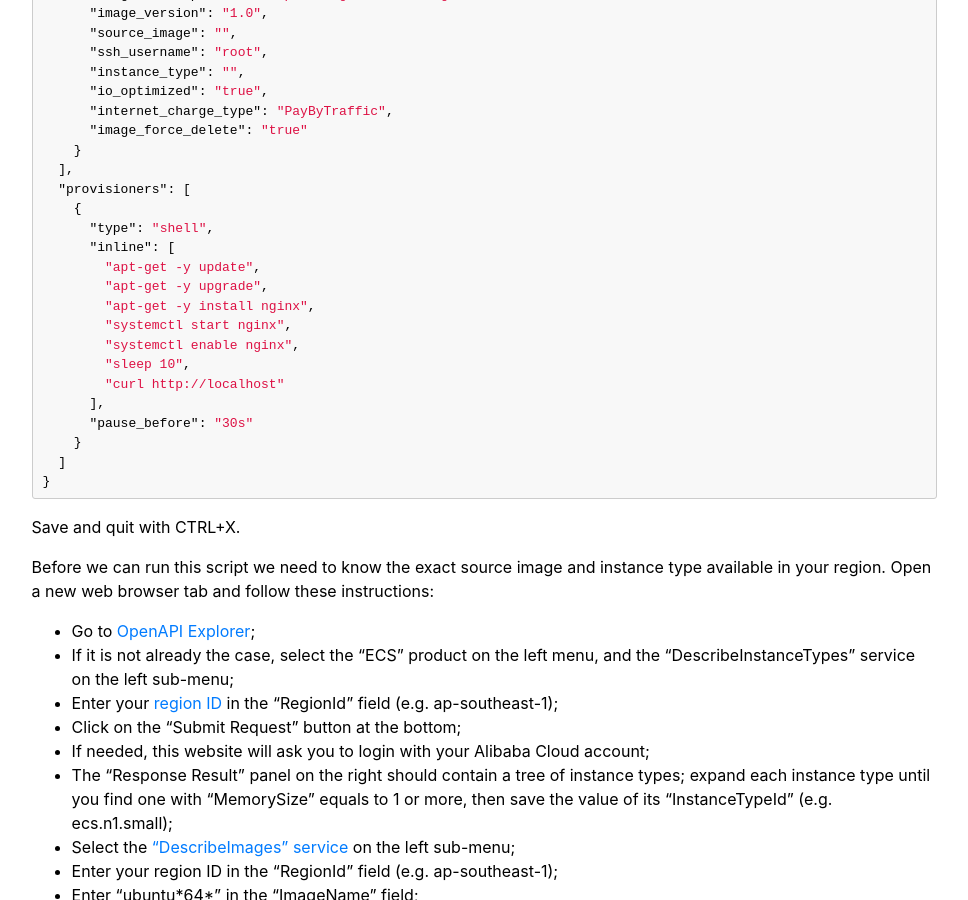
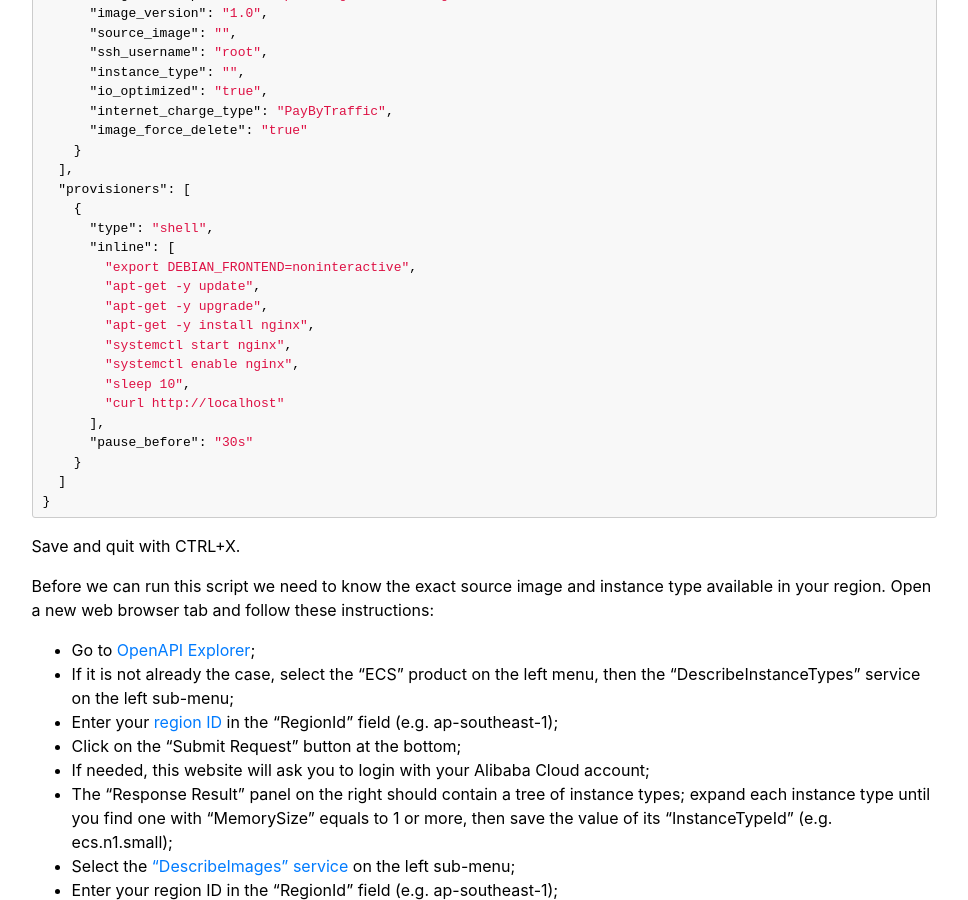
Before and after one commit to alibabacloud-howto/devops, a Jekyll site: the page built from tutorials/devops_for_small_to_medium_web_applications/part_04_continuous_delivery.md, in a window 1280 px wide and 900 px high, scrolled down 8986 px. Shown: the whole window, without its empty margins (266-1234 px from the left). Built offline with Jekyll 4.4.1, drawn with Linux system fonts in a browser that asks for light colours; our own code applies the rules of GitHub Pages for plain Markdown files; some of the changed text lies outside the part shown.

Commit message:
Improve the "VM image generation with Packer" section.

```diff
--- a/tutorials/devops_for_small_to_medium_web_applications/part_04_continuous_delivery.md
+++ b/tutorials/devops_for_small_to_medium_web_applications/part_04_continuous_delivery.md
@@ -385,6 +385,7 @@ Copy the following content into your script:
     {
       "type": "shell",
       "inline": [
+        "export DEBIAN_FRONTEND=noninteractive",
         "apt-get -y update",
         "apt-get -y upgrade",
         "apt-get -y install nginx",
@@ -403,7 +404,7 @@ Save and quit with CTRL+X.
 Before we can run this script we need to know the exact source image and instance type available in your region. Open
 a new web browser tab and follow these instructions:
 * Go to [OpenAPI Explorer](https://api.aliyun.com/#product=Ecs&api=DescribeInstanceTypes);
-* If it is not already the case, select the "ECS" product on the left menu, and the "DescribeInstanceTypes"
+* If it is not already the case, select the "ECS" product on the left menu, then the "DescribeInstanceTypes"
   service on the left sub-menu;
 * Enter your [region ID](https://www.alibabacloud.com/help/doc-detail/40654.htm) in the "RegionId"
   field (e.g. ap-southeast-1);
@@ -1023,7 +1024,9 @@ The "app_image.json" file is a Packer script:
     {
       "type": "shell",
       "inline": [
+        "export DEBIAN_FRONTEND=noninteractive",
         "apt-get -y update",
+        "apt-get -y upgrade",
         "apt-get -y install default-jdk",
         "mkdir -p /opt/todo-list",
         "mkdir -p /etc/todo-list"
--- a/tutorials/devops_for_small_to_medium_web_applications/sample-app/version3/infrastructure/10_webapp/10_image/app_image.json
+++ b/tutorials/devops_for_small_to_medium_web_applications/sample-app/version3/infrastructure/10_webapp/10_image/app_image.json
@@ -35,7 +35,9 @@
     {
       "type": "shell",
       "inline": [
+        "export DEBIAN_FRONTEND=noninteractive",
         "apt-get -y update",
+        "apt-get -y upgrade",
         "apt-get -y install default-jdk",
         "mkdir -p /opt/todo-list",
         "mkdir -p /etc/todo-list"
```
Also changed, not shown: other parts of tutorials/devops_for_small_to_medium_web_applications/part_04_continuous_delivery.md (+1 -1 lines).
